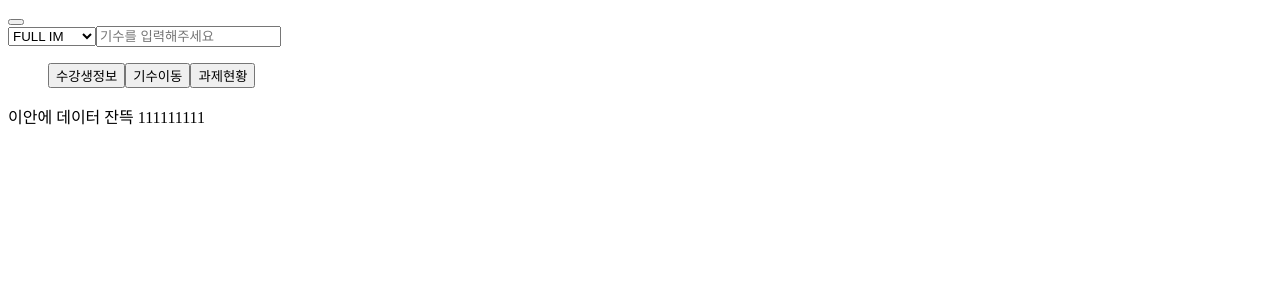
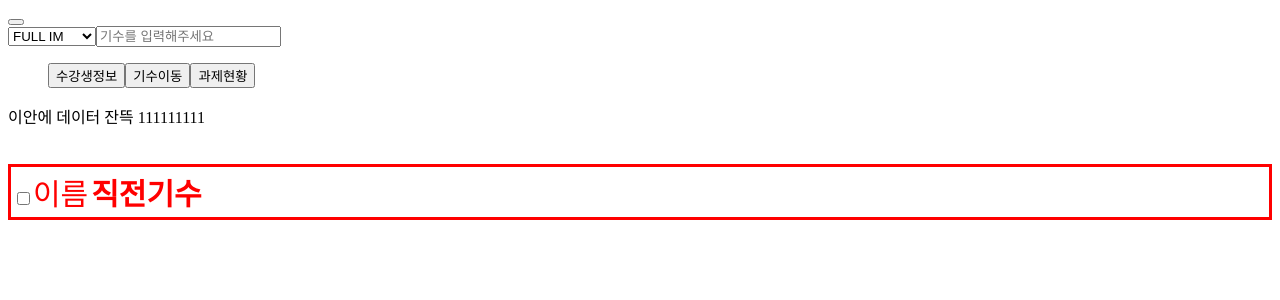
Before and after one commit to olennis/codestates-backoffice, a React (Create React App) app in the folder client/: page / in a window 1280 px wide. Shown: the top 300 px of the page. Built offline with nearby package versions, Linux system fonts and the light colour scheme.

Commit message:
:white_check_mark: [client] tab View test

```diff
--- a/client/package.json
+++ b/client/package.json
@@ -11,11 +11,13 @@
     "@types/react": "^16.9.0",
     "@types/react-dom": "^16.9.0",
     "@types/react-redux": "^7.1.11",
+    "@types/styled-components": "^5.1.4",
     "react": "^17.0.0",
     "react-dom": "^17.0.0",
     "react-redux": "^7.2.2",
     "react-scripts": "3.4.4",
     "redux": "^4.0.5",
+    "styled-components": "^5.2.1",
     "typescript": "~3.7.2"
   },
   "scripts": {
--- a/client/src/App.tsx
+++ b/client/src/App.tsx
@@ -2,16 +2,22 @@ import React from 'react';
 import SmallTab from './components/templates/SmallTab'
 import Index from './components/atoms/index'
 import FilterCohort from './components/templates/filterCohort';
+import ToolBar from "./components/templates/ToolBar"
+
 
 function App() {
+  const blank = <br />
   return (
     <div className="App">
       <div>
         <Index />
         <FilterCohort />
         <SmallTab />
+        {blank}
+        {blank}
+        <ToolBar />
       </div>
-    </div>
+    </div >
   );
 }
 
--- /dev/null
+++ b/client/src/components/templates/ToolBar.tsx
@@ -0,0 +1,26 @@
+import React from 'react';
+import styled from 'styled-components';
+
+const ToolBar = () => {
+    let test = <input type="checkbox" />
+    return (
+        <ToolStyle>
+
+            <table>
+                {test}이름<th>직전기수</th>
+            </table>
+        </ToolStyle >
+    );
+};
+
+export const ToolStyle = styled.div`
+    font-size: 30px;
+    color: red;
+    border-top-style: solid;
+    border-bottom-style: solid;
+    border-left-style: solid;
+    border-right-style: solid;
+`;
+
+
+export default ToolBar;
```
Also changed, not shown: 1 other file (tests, documents, lock files or other folders).
